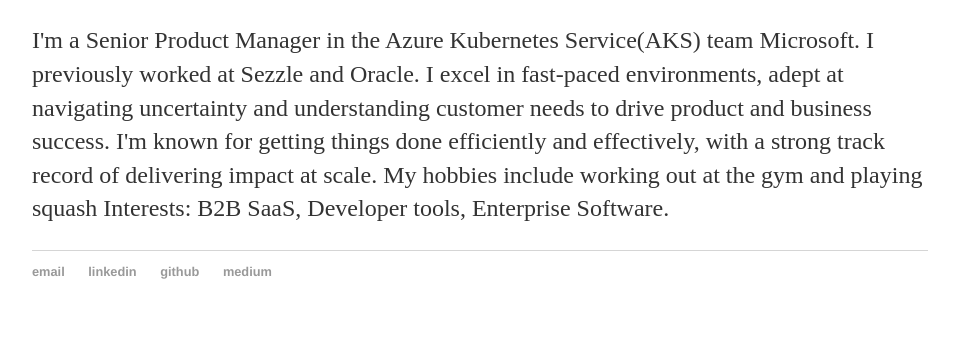
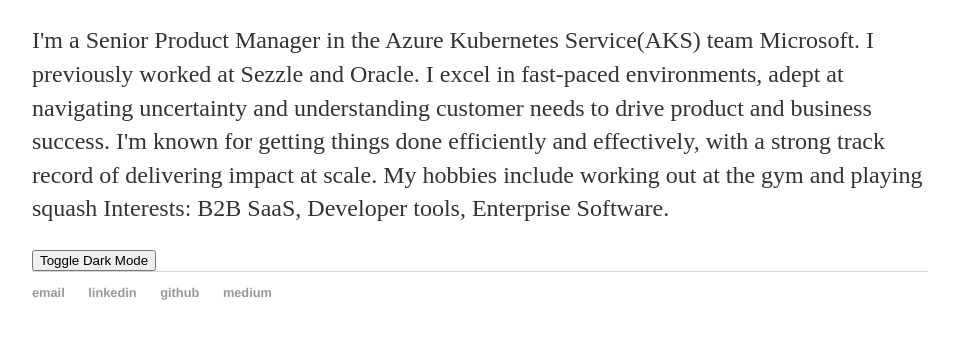
Before and after one commit to aritraghosh/aritraghosh.github.io, a Jekyll site: the page built from index.html, in a window 1280 px wide, cut to the strip 801-1161 px from the top of the page. Shown: the top 339 px of the strip, without its empty margins (160-1113 px from the left). Built offline with Jekyll 4.4.1, drawn with Linux system fonts in a browser that asks for light colours.

Commit message:
dark mode test

```diff
--- a/CNAME
+++ /dev/null
@@ -1 +0,0 @@
-aritraghosh.me
--- a/css/main.css
+++ b/css/main.css
@@ -1,6 +1,15 @@
+:root {
+    --background-color: #fff;
+    --text-color: #333;
+    --link-color: #999;
+    --link-hover-color: #666;
+}
+
 body {
     margin: 60px auto;
     width: 70%;
+    background-color: var(--background-color);
+    color: var(--text-color);
 }
 nav ul, footer ul {
     font-family:'Helvetica', 'Arial', 'Sans-Serif';
@@ -14,10 +23,11 @@
 }
 a {
     text-decoration: none;
-    color: #999;
+    color: var(--link-color);
 }
 a:hover {
     text-decoration: underline;
+    color: var(--link-hover-color);
 }
 h1 {
     font-size: 3em;
@@ -41,3 +51,11 @@
 ul.posts li {
     list-style: none;
 }
+
+/* Dark mode styles */
+body.dark-mode {
+    --background-color: #333;
+    --text-color: #fff;
+    --link-color: #bbb;
+    --link-hover-color: #fff;
+}
--- a/index.html
+++ b/index.html
@@ -11,6 +11,15 @@
 	<p>I'm a Senior Product Manager in the Azure Kubernetes Service(AKS) team Microsoft. I previously worked at Sezzle and Oracle.
 		I excel in fast-paced environments, adept at navigating uncertainty and understanding customer needs to drive product and business success.
 		I'm known for getting things done efficiently and effectively, with a strong track record of delivering impact at scale.
-	My hobbies include working out at the gym and playing squash </	p>
+	My hobbies include working out at the gym and playing squash </ p>
 Interests: B2B SaaS, Developer tools, Enterprise Software.
 </div><!-- /.blurb -->
+
+<button id="theme-toggle">Toggle Dark Mode</button>
+
+<script>
+    const toggleButton = document.getElementById('theme-toggle');
+    toggleButton.addEventListener('click', () => {
+        document.body.classList.toggle('dark-mode');
+    });
+</script>
```
